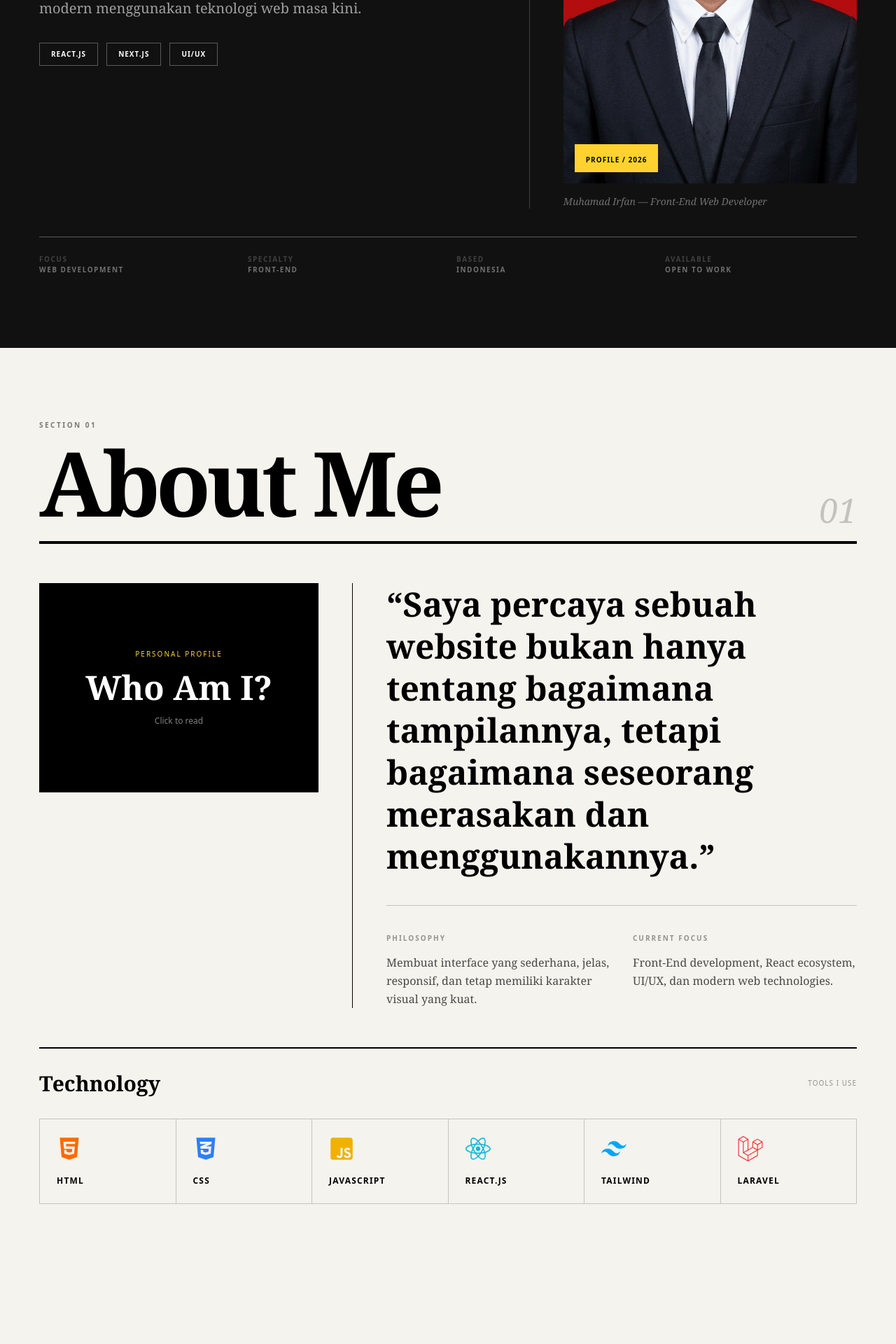
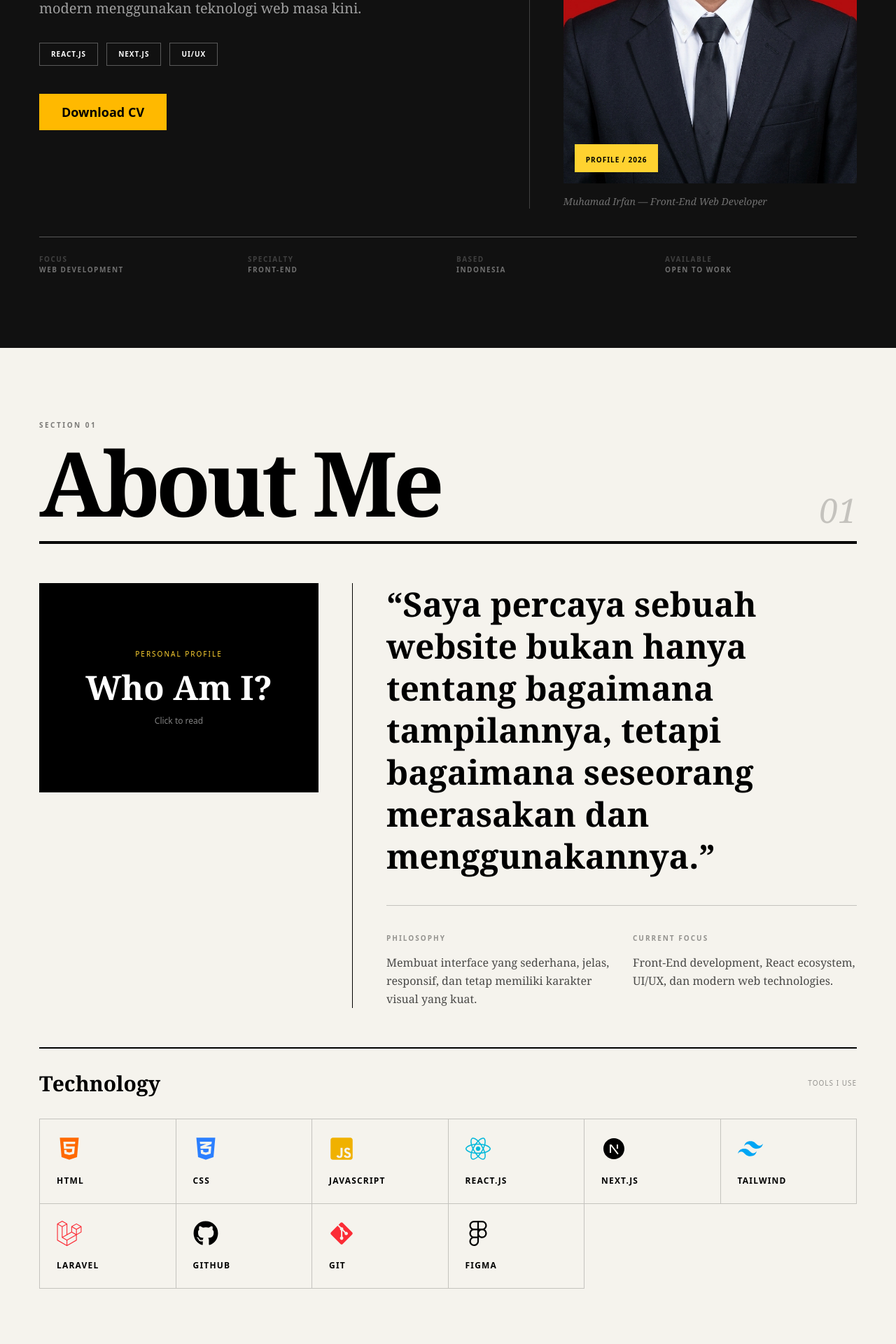
Before and after one commit to adeIrfan123/Portofolio, a React (Vite) app: page / in a window 1280 px wide. Shown: the part 760-2680 px from the top of the page at 70% size. Built offline with nearby package versions, Linux system fonts and the light colour scheme; no server answers; the HTML template or start-up script is replaced by a standard one.

Commit message:
menambah download CV dan memperbaui ui

```diff
--- a/src/components/About.jsx
+++ b/src/components/About.jsx
@@ -1,11 +1,16 @@
 import React, { useState } from "react";
+import { GitHub } from "react-feather";
 import {
   FaHtml5,
   FaCss3Alt,
   FaJsSquare,
   FaReact,
   FaLaravel,
+  FaGithub,
+  FaGitAlt,
+  FaFigma,
 } from "react-icons/fa";
+import { RiNextjsFill } from "react-icons/ri";
 import { SiTailwindcss } from "react-icons/si";
 
 function About() {
@@ -16,8 +21,12 @@ function About() {
     { icon: <FaCss3Alt />, name: "CSS", color: "text-blue-500" },
     { icon: <FaJsSquare />, name: "JavaScript", color: "text-yellow-500" },
     { icon: <FaReact />, name: "React.js", color: "text-cyan-500" },
+    { icon: <RiNextjsFill />, name: "Next.js", color: "text-black" },
     { icon: <SiTailwindcss />, name: "Tailwind", color: "text-sky-500" },
     { icon: <FaLaravel />, name: "Laravel", color: "text-red-500" },
+    { icon: <FaGithub />, name: "GitHub", color: "text-black" },
+    { icon: <FaGitAlt />, name: "Git", color: "text-red-500" },
+    { icon: <FaFigma />, name: "Figma", color: "text-black" },
   ];
 
   return (
@@ -133,7 +142,7 @@ function About() {
             {techStacks.map((stack, i) => (
               <div
                 key={i}
-                className="border-b border-r border-black/20 p-6 transition-colors hover:bg-black hover:text-white"
+                className="border-b border-r border-black/20 p-6 transition-colors hover:bg-stone-400 hover:text-white"
               >
                 <div className={`mb-5 text-4xl ${stack.color}`}>
                   {stack.icon}
--- a/src/components/DownloadCv.jsx
+++ b/src/components/DownloadCv.jsx
@@ -2,9 +2,10 @@ function DownloadCV() {
   return (
     <div className="mt-6 sm:mt-8 md:mt-10 flex justify-center lg:justify-start z-20 relative">
       <a
-        href="/CV_Muhamad_Irfan.pdf"
-        download="CV_Muhamad_Irfan.pdf"
-        className="px-5 py-2 sm:px-6 sm:py-3 lg:px-8 lg:py-3 bg-amber-400 text-black rounded-full font-semibold text-sm sm:text-base lg:text-lg hover:bg-amber-500 transition"
+        // href="/CV_Muhamad_Irfan.pd"
+        href="https://drive.google.com/file/d/1ITYLbWF3hK5lhHbVWIwJemgmeHpiLD1J/view?usp=sharing"
+        // download="CV_Muhamad_Irfan.pdf"
+        className="px-5 py-2 sm:px-6 sm:py-3 lg:px-8 lg:py-3 bg-amber-400 text-black text-sm sm:text-base lg:text-lg hover:bg-amber-500 transition font-bold"
       >
         Download CV
       </a>
--- a/src/components/Hero.jsx
+++ b/src/components/Hero.jsx
@@ -63,6 +63,8 @@ function Hero() {
                 UI/UX
               </span>
             </div>
+
+            <DownloadCV />
           </div>
 
           <div className="mt-10 lg:mt-0 lg:pl-12">
```
Also changed, not shown: 2 other files (tests, documents, lock files or other folders).
